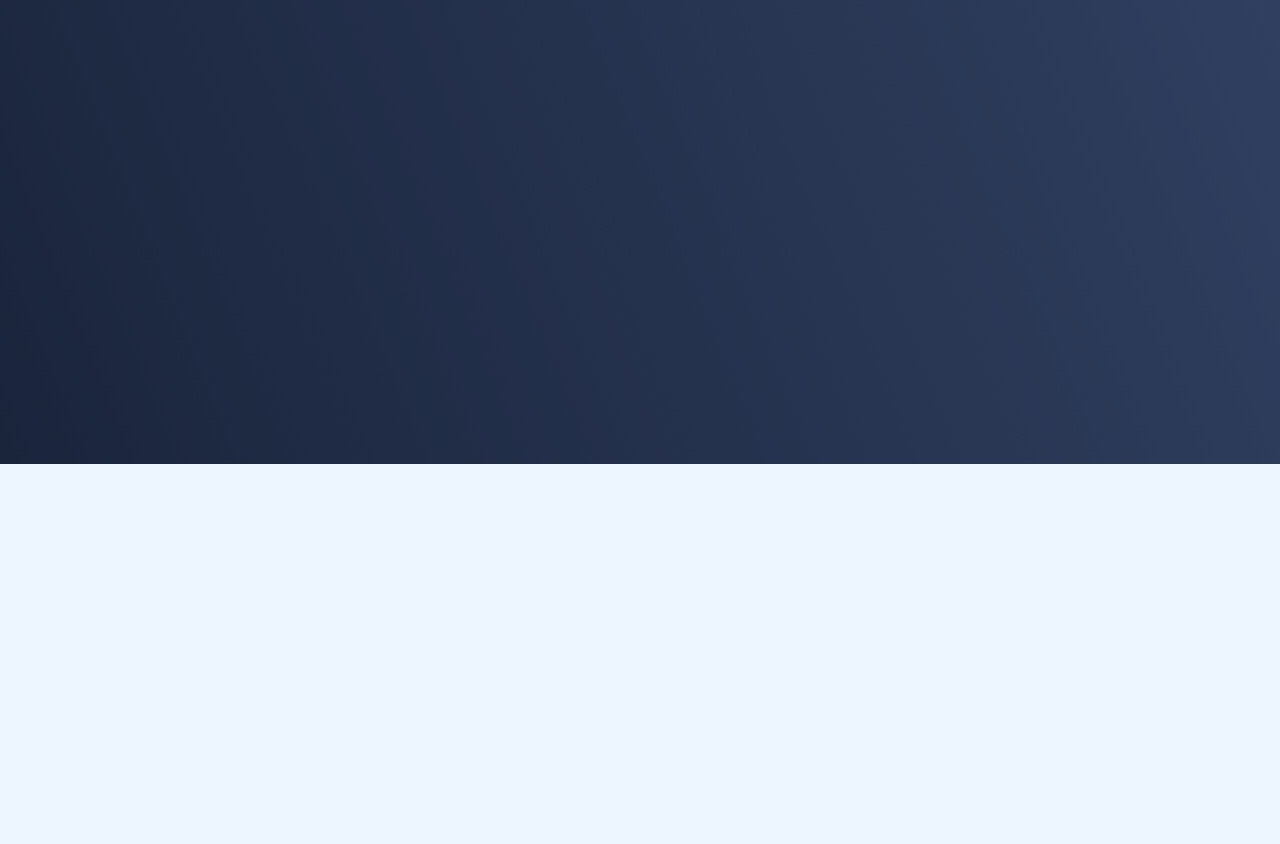
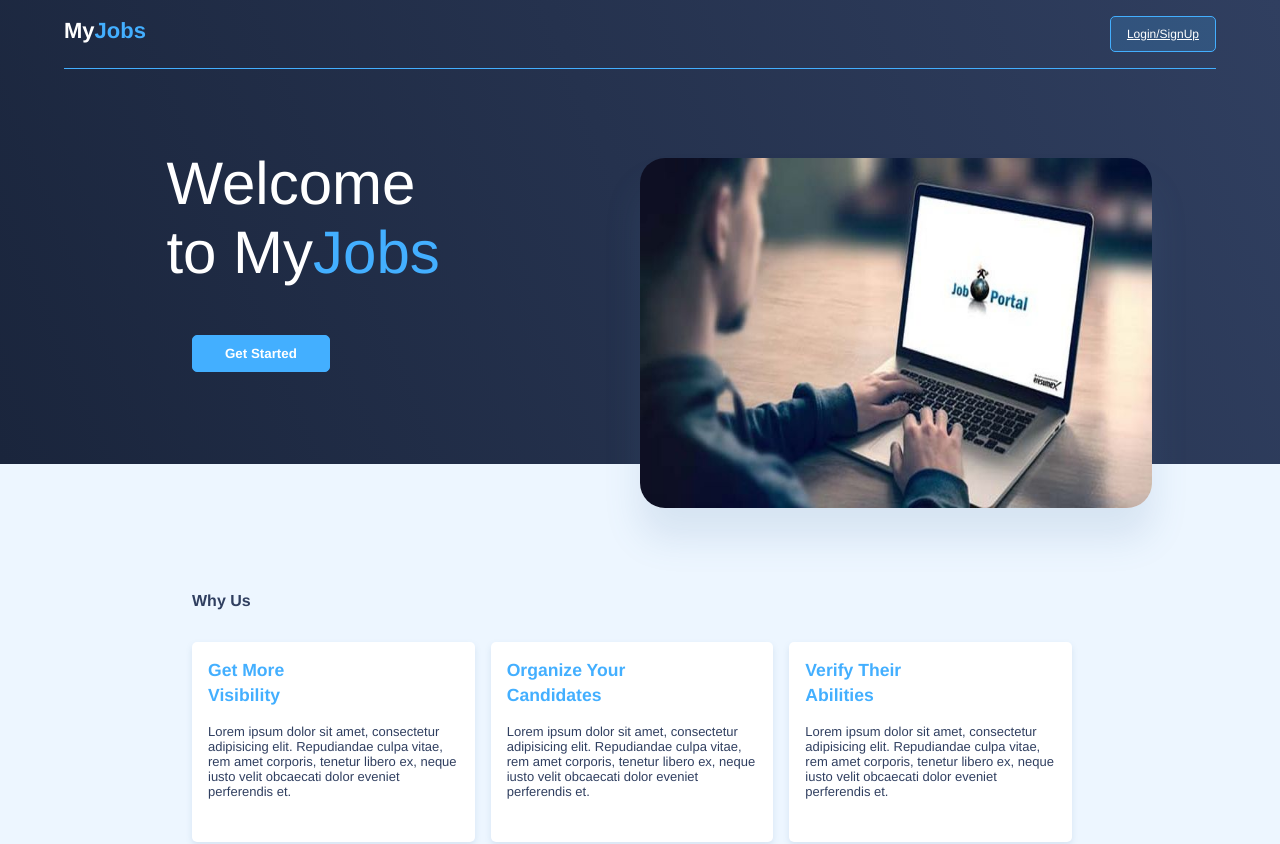
Before and after one commit to Aman-Jain1996/my-naukri, a React (Create React App) app: page / in a window 1280 px wide. Shown: the top 844 px of the page. Built offline with nearby package versions, Linux system fonts and the light colour scheme.

Commit message:
Fixed routing issue and refactored code

```diff
--- a/src/App.js
+++ b/src/App.js
@@ -1,15 +1,23 @@
-import './App.css';
-import HomePage from '../src/components/HomePage.js';
-import NavBar from '../src/components/NavBar.js';
-import Login from './components/Login.js';
-import {BrowserRouter as Router , Switch ,Link , Route} from 'react-router-dom';
+import './App.css'
+import HomePage from '../src/components/HomePage.js'
+import Login from './components/Login.js'
+import { BrowserRouter as Router, Switch, Route } from 'react-router-dom'
 
 
 function App() {
   return (
     <div className="App">
       <div className="homepageUpperDiv">
-
+        <Router>
+          <Switch>
+            <Route path='/login'>
+              <Login />
+            </Route>
+            <Route exact path='/'>
+              <HomePage />
+            </Route>
+          </Switch>
+        </Router>
       </div>
     </div>
   );
--- a/src/components/NavLoginButton.js
+++ b/src/components/NavLoginButton.js
@@ -1,10 +1,10 @@
-import React from 'react';
-import '../components/Login.js';
+import React from 'react'
+import { Link } from 'react-router-dom'
 
 export default function NavLoginButton() {
     return (
-            <div className="navBar-button">
-                    <button><a href="../components/Login.js" >Login/SignUp</a></button>
-                </div>
+        <div className="navBar-button">
+            <button><Link to="/login">Login/SignUp</Link></button>
+        </div>
     )
 }
```
Also changed, not shown: src/components/HomePage.js (+2 -7 lines), src/components/NavBar.js (+3 -6 lines), 1 other file (tests, documents, lock files or other folders).
